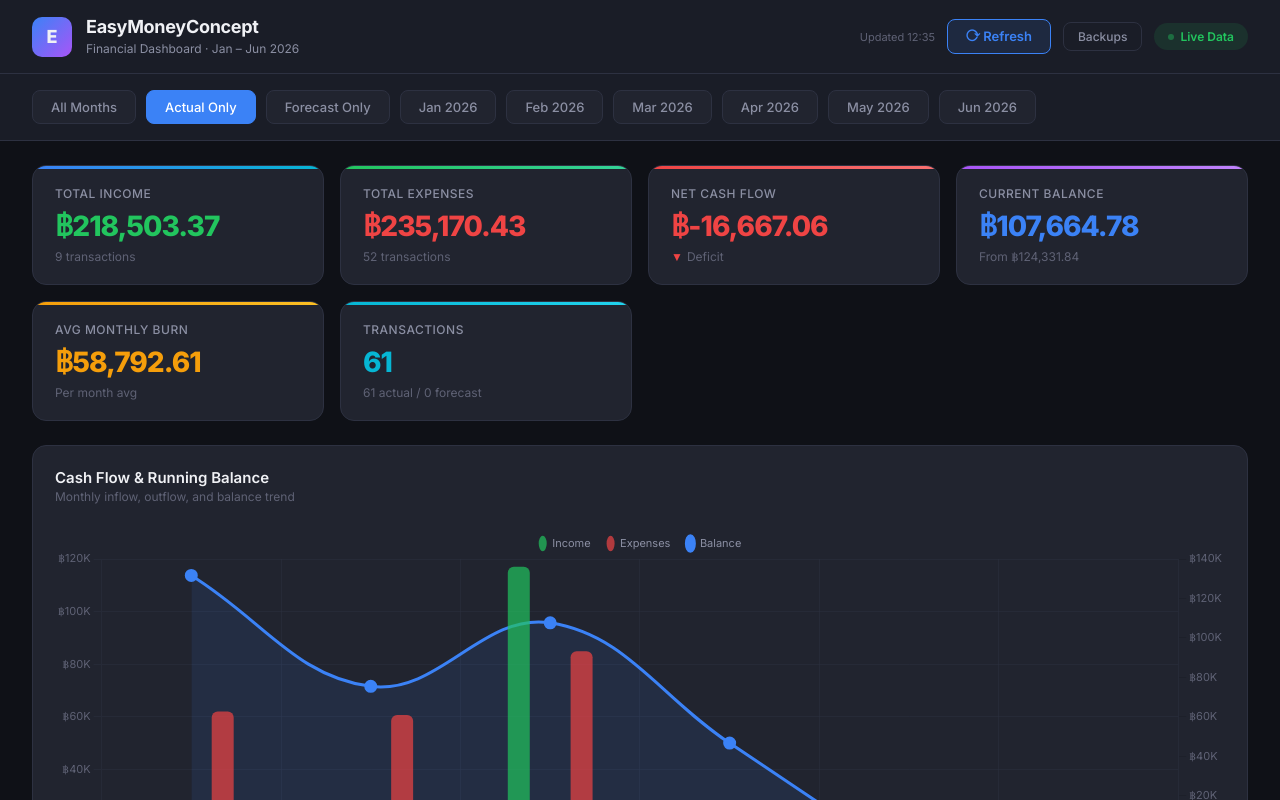
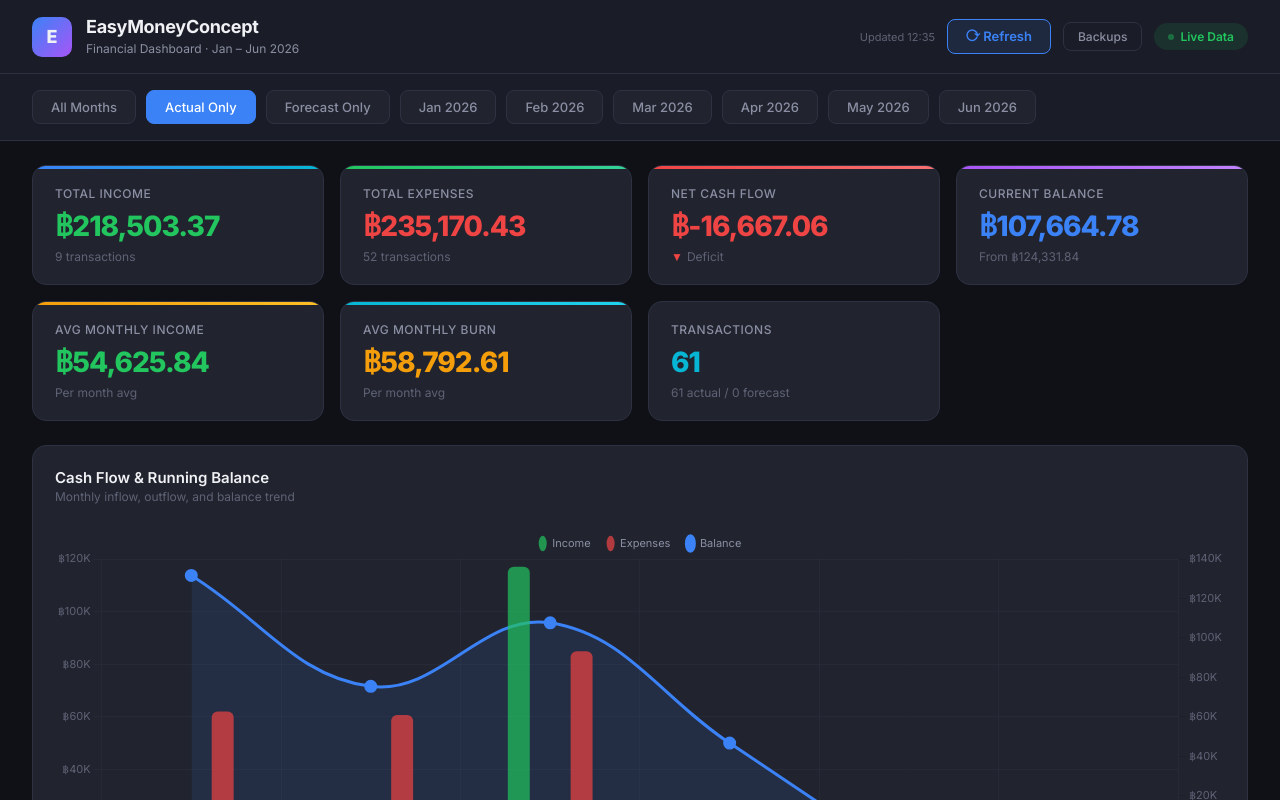
Before and after one commit to Tusgof/Finance_Dashboard, a Next.js app: page / in a window 1280 px wide. Shown: the top 800 px of the page. Built offline with nearby package versions, Linux system fonts and the light colour scheme.

Commit message:
Move avg monthly income to KPI grid

```diff
--- a/components/KpiGrid.tsx
+++ b/components/KpiGrid.tsx
@@ -10,6 +10,8 @@ export default function KpiGrid() {
   const totalOutflow = filteredData.filter(d => d.type === 'Outflow').reduce((s, d) => s + d.amount, 0);
   const netCashFlow = totalInflow - totalOutflow;
   const txCount = filteredData.length;
+  const actualMonths = Array.from(new Set(filteredData.filter(d => d.status === 'Actual').map(d => d.month)));
+  const avgMonthlyIncome = totalInflow / (actualMonths.length || 1);
   const lastBalance = filteredData.length > 0 ? filteredData[filteredData.length - 1].balance : openingBalance;
   const burnRate = totalOutflow / (new Set(filteredData.map(d => d.month)).size || 1);
 
@@ -19,7 +21,7 @@ export default function KpiGrid() {
     <>
       {showWarning && (
         <div className="warning-banner">
-          <div className="icon">&#9888;</div>
+          <div className="icon">⚠</div>
           <div className="text">
             <h4>Cash Flow Alert</h4>
             <p>Projected balance turns negative. Consider revenue optimization or cost reduction strategies.</p>
@@ -55,6 +57,11 @@ export default function KpiGrid() {
           <div className="kpi-sub">From ฿{fmt(openingBalance)}</div>
         </div>
         <div className="kpi-card">
+          <div className="kpi-label">Avg Monthly Income</div>
+          <div className="kpi-value" style={{ color: 'var(--accent-green)' }}>฿{fmt(avgMonthlyIncome)}</div>
+          <div className="kpi-sub">Per month avg</div>
+        </div>
+        <div className="kpi-card">
           <div className="kpi-label">Avg Monthly Burn</div>
           <div className="kpi-value" style={{ color: 'var(--accent-amber)' }}>฿{fmt(burnRate)}</div>
           <div className="kpi-sub">Per month avg</div>
--- a/components/ScenarioPanel.tsx
+++ b/components/ScenarioPanel.tsx
@@ -11,10 +11,9 @@ export default function ScenarioPanel() {
   const [execAdj, setExecAdj] = useState(0);
   const [prodAdj, setProdAdj] = useState(0);
 
-  const { baseExecCost, baseProdCost, baseOtherCost, lastBalance, avgMonthlyIncome } = useMemo(() => {
+  const { baseExecCost, baseProdCost, baseOtherCost, lastBalance } = useMemo(() => {
     const actualMonths = Array.from(new Set(rawData.filter(d => d.status === 'Actual').map(d => d.month)));
     const numMonths = actualMonths.length || 1;
-    const totalInflow = rawData.filter(d => d.type === 'Inflow' && d.status === 'Actual').reduce((s, d) => s + d.amount, 0);
     const totalOutflow = rawData.filter(d => d.type === 'Outflow' && d.status === 'Actual').reduce((s, d) => s + d.amount, 0);
     const bec = rawData.filter(d => d.type === 'Outflow' && d.status === 'Actual' && /เงินเดือน.*(CEO|COO|CFO|CLO|CDO|CMO|CHRO|CCO|CTO|กรรมการ)/.test(d.desc)).reduce((s, d) => s + d.amount, 0) / numMonths;
     const bpc = rawData.filter(d => d.type === 'Outflow' && d.status === 'Actual' && d.category === 'ต้นทุนสินค้า').reduce((s, d) => s + d.amount, 0) / numMonths;
@@ -25,7 +24,6 @@ export default function ScenarioPanel() {
       baseProdCost: bpc,
       baseOtherCost: boc,
       lastBalance: lb,
-      avgMonthlyIncome: totalInflow / numMonths,
     };
   }, [rawData, openingBalance]);
 
@@ -79,10 +77,6 @@ export default function ScenarioPanel() {
       </div>
       <div className="scenario-results">
         <div className="scenario-result">
-          <div className="sr-label">Avg Monthly Income</div>
-          <div className="sr-value" style={{ color: 'var(--accent-green)' }}>฿{fmt(avgMonthlyIncome)}</div>
-        </div>
-        <div className="scenario-result">
           <div className="sr-label">Monthly Burn Rate</div>
           <div className="sr-value" style={{ color: 'var(--accent-red)' }}>฿{fmt(newBurn)}</div>
         </div>
```
